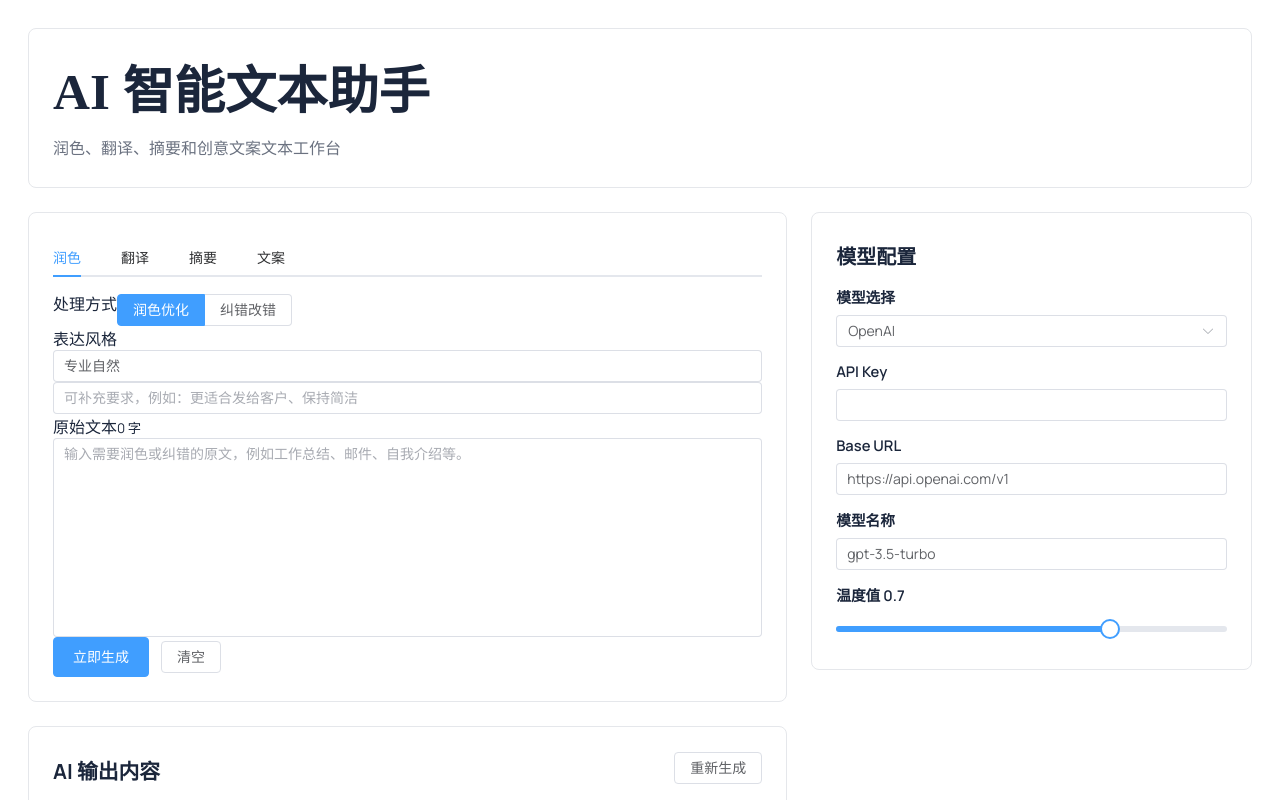
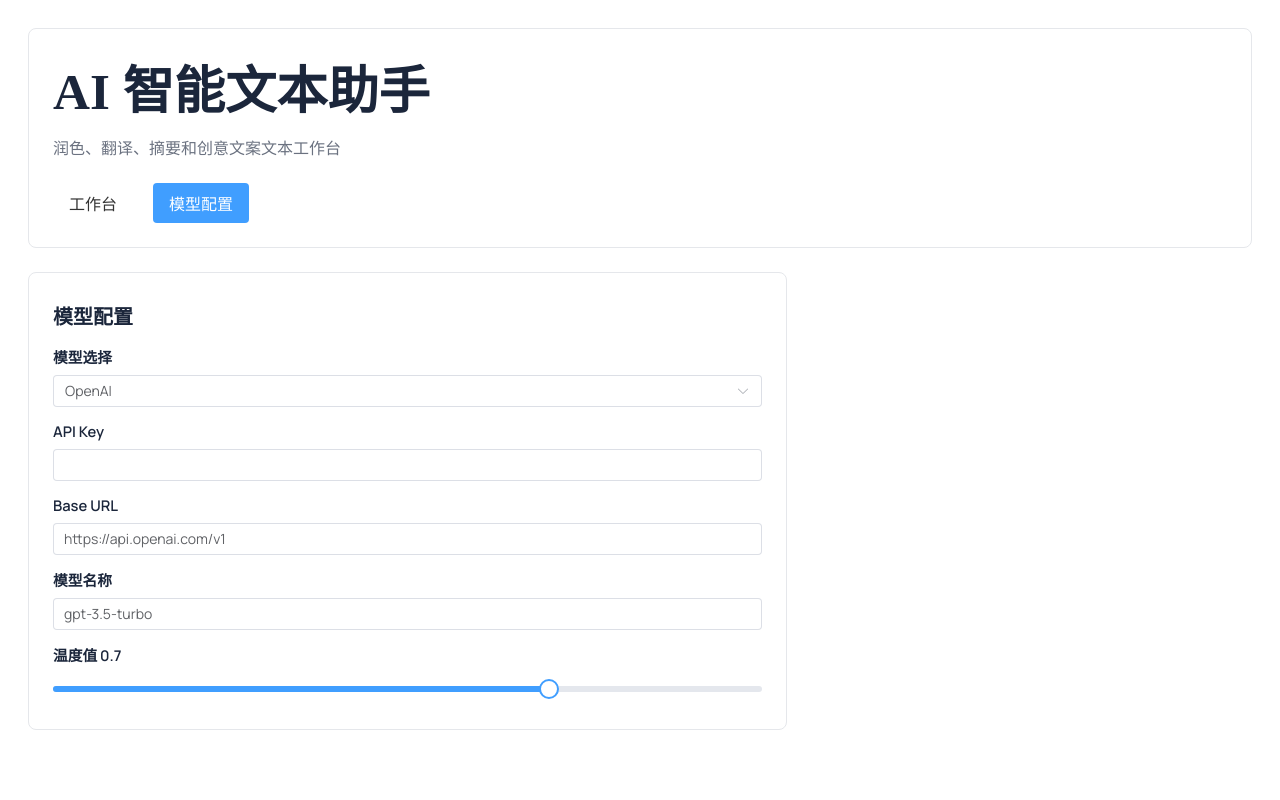
Before and after one commit to guyuan063/ai_textassistant, a Vue app: page /#/model-config in a window 1280 px wide. Shown: the top 800 px of the page. Built offline with nearby package versions, Linux system fonts and the light colour scheme.

Commit message:
添加router

```diff
--- a/package.json
+++ b/package.json
@@ -13,7 +13,8 @@
     "axios": "^1.8.4",
     "element-plus": "^2.8.8",
     "pinia": "^2.1.7",
-    "vue": "^3.5.13"
+    "vue": "^3.5.13",
+    "vue-router": "^5.0.4"
   },
   "devDependencies": {
     "@vitejs/plugin-vue": "^5.2.1",
--- a/src/App.vue
+++ b/src/App.vue
@@ -10,32 +10,21 @@
           润色、翻译、摘要和创意文案文本工作台
         </p>
       </div>
+
+      <!-- 导航菜单 -->
+      <nav class="nav-menu">
+        <router-link to="/workbench" class="nav-item">工作台</router-link>
+        <router-link to="/model-config" class="nav-item">模型配置</router-link>
+      </nav>
     </header>
 
-    <!-- 主体区域分为左右两栏：左边是工作区和结果区，右边是模型设置 -->
-    <main class="dashboard">
-      <section class="main-column">
-        <!-- 工作区负责收集输入，点击生成后把事件交给当前页面处理 -->
-        <WorkbenchPanel @generate="handleGenerate" />
-        <!-- 结果区只负责展示当前生成结果，并允许重新生成 -->
-        <ResultPanel @regenerate="handleGenerate" />
-      </section>
-
-      <aside class="side-column">
-       <!-- 模型配置侧边栏 -->
-        <SidebarPanel />
-      </aside>
-    </main>
+    <!-- 路由视图 -->
+    <router-view />
   </div>
 </template>
 
 <script setup>
-import { ElMessage } from 'element-plus'
-import WorkbenchPanel from '@/components/WorkbenchPanel.vue'
-import ResultPanel from '@/components/ResultPanel.vue'
-import SidebarPanel from '@/components/SidebarPanel.vue'
 import { useAssistantStore } from '@/stores/assistant'
-import { formatRequestError, generateTextStream } from '@/services/ai'
 
 // 这里拿到的是整个应用共享的 Pinia store。
 const store = useAssistantStore()
@@ -50,48 +39,29 @@ store.$subscribe(
   },
   { detached: true }
 )
-
-
-async function handleGenerate() {
-  if (!store.inputText.trim()) {
-    ElMessage.warning('请先输入文本内容或需求')
-    return
-  }
-  // 加载图标
-  store.startLoading()
-
-  try {
-    //从pinia拿用户数据，调用请求
-    await generateTextStream({
-      task: store.activeTask,
-      inputText: store.inputText,
-      forms: store.forms,
-      settings: store.settings,
-
-      onMessage: (chunk) => {
-        //内容追加
-        store.appendResult(chunk)
-      },
-
-      onError: (errMsg) => {
-        store.setError(errMsg)
-        ElMessage.error(errMsg)
-      }
-    })
-
-    if (!store.errorMessage && store.resultText) {
-      ElMessage.success('生成完成，结果已更新')
-    }
-
-  } catch (error) {
-    const message = formatRequestError(error)
-    store.setError(message)
-    ElMessage.error(message)
-  } finally {
-    //停止加载状态
-    store.stopLoading()
-  }
-}
 </script>
 
-<style></style>
+<style>
+.nav-menu {
+  display: flex;
+  gap: 20px;
+  margin-top: 20px;
+}
+
+.nav-item {
+  padding: 8px 16px;
+  border-radius: 4px;
+  text-decoration: none;
+  color: #333;
+  font-weight: 500;
+}
+
+.nav-item:hover {
+  background-color: #f5f5f5;
+}
+
+.nav-item.router-link-active {
+  background-color: #409eff;
+  color: white;
+}
+</style>
--- a/src/main.js
+++ b/src/main.js
@@ -4,6 +4,7 @@ import ElementPlus from 'element-plus'
 import 'element-plus/dist/index.css'
 import * as ElementPlusIconsVue from '@element-plus/icons-vue'
 import App from './App.vue'
+import router from './router'
 import './styles.css'
 
 // createApp(App) 表示把根组件 App.vue 作为整个应用的入口。
@@ -15,6 +16,9 @@ app.use(createPinia())
 // 注册 Element Plus，后续页面里才能直接使用 <el-button>、<el-input> 这类组件。
 app.use(ElementPlus)
 
+// 注册路由
+app.use(router)
+
 // 把 Element Plus 自带图标批量注册成全局组件。
 // 这样在任意 .vue 文件里都能直接写 <Loading />、<Document />。
 for (const [name, component] of Object.entries(ElementPlusIconsVue)) {
--- /dev/null
+++ b/src/router/index.js
@@ -0,0 +1,25 @@
+import { createRouter, createWebHashHistory } from 'vue-router'
+
+const routes = [
+  {
+    path: '/',
+    redirect: '/workbench'
+  },
+  {
+    path: '/workbench',
+    name: 'Workbench',
+    component: () => import('../views/WorkbenchView.vue')
+  },
+  {
+    path: '/model-config',
+    name: 'ModelConfig',
+    component: () => import('../views/ModelConfigView.vue')
+  }
+]
+
+const router = createRouter({
+  history: createWebHashHistory(),
+  routes
+})
+
+export default router
--- /dev/null
+++ b/src/views/ModelConfigView.vue
@@ -0,0 +1,15 @@
+<template>
+  <!-- 主体区域：只包含模型配置 -->
+  <main class="dashboard">
+    <aside class="side-column">
+      <!-- 模型配置侧边栏 -->
+      <SidebarPanel />
+    </aside>
+  </main>
+</template>
+
+<script setup>
+import SidebarPanel from '@/components/SidebarPanel.vue'
+</script>
+
+<style></style>
--- /dev/null
+++ b/src/views/WorkbenchView.vue
@@ -0,0 +1,65 @@
+<template>
+  <!-- 主体区域：包含工作区和结果区 -->
+  <main class="dashboard">
+    <section class="main-column">
+      <!-- 工作区负责收集输入，点击生成后把事件交给当前页面处理 -->
+      <WorkbenchPanel @generate="handleGenerate" />
+      <!-- 结果区只负责展示当前生成结果，并允许重新生成 -->
+      <ResultPanel @regenerate="handleGenerate" />
+    </section>
+  </main>
+</template>
+
+<script setup>
+import { ElMessage } from 'element-plus'
+import WorkbenchPanel from '@/components/WorkbenchPanel.vue'
+import ResultPanel from '@/components/ResultPanel.vue'
+import { useAssistantStore } from '@/stores/assistant'
+import { formatRequestError, generateTextStream } from '@/services/ai'
+
+// 这里拿到的是整个应用共享的 Pinia store。
+const store = useAssistantStore()
+
+async function handleGenerate() {
+  if (!store.inputText.trim()) {
+    ElMessage.warning('请先输入文本内容或需求')
+    return
+  }
+  // 加载图标
+  store.startLoading()
+
+  try {
+    //从pinia拿用户数据，调用请求
+    await generateTextStream({
+      task: store.activeTask,
+      inputText: store.inputText,
+      forms: store.forms,
+      settings: store.settings,
+
+      onMessage: (chunk) => {
+        //内容追加
+        store.appendResult(chunk)
+      },
+
+      onError: (errMsg) => {
+        store.setError(errMsg)
+        ElMessage.error(errMsg)
+      }
+    })
+
+    if (!store.errorMessage && store.resultText) {
+      ElMessage.success('生成完成，结果已更新')
+    }
+
+  } catch (error) {
+    const message = formatRequestError(error)
+    store.setError(message)
+    ElMessage.error(message)
+  } finally {
+    //停止加载状态
+    store.stopLoading()
+  }
+}
+</script>
+
+<style></style>
```
Also changed, not shown: 1 other file (tests, documents, lock files or other folders).
